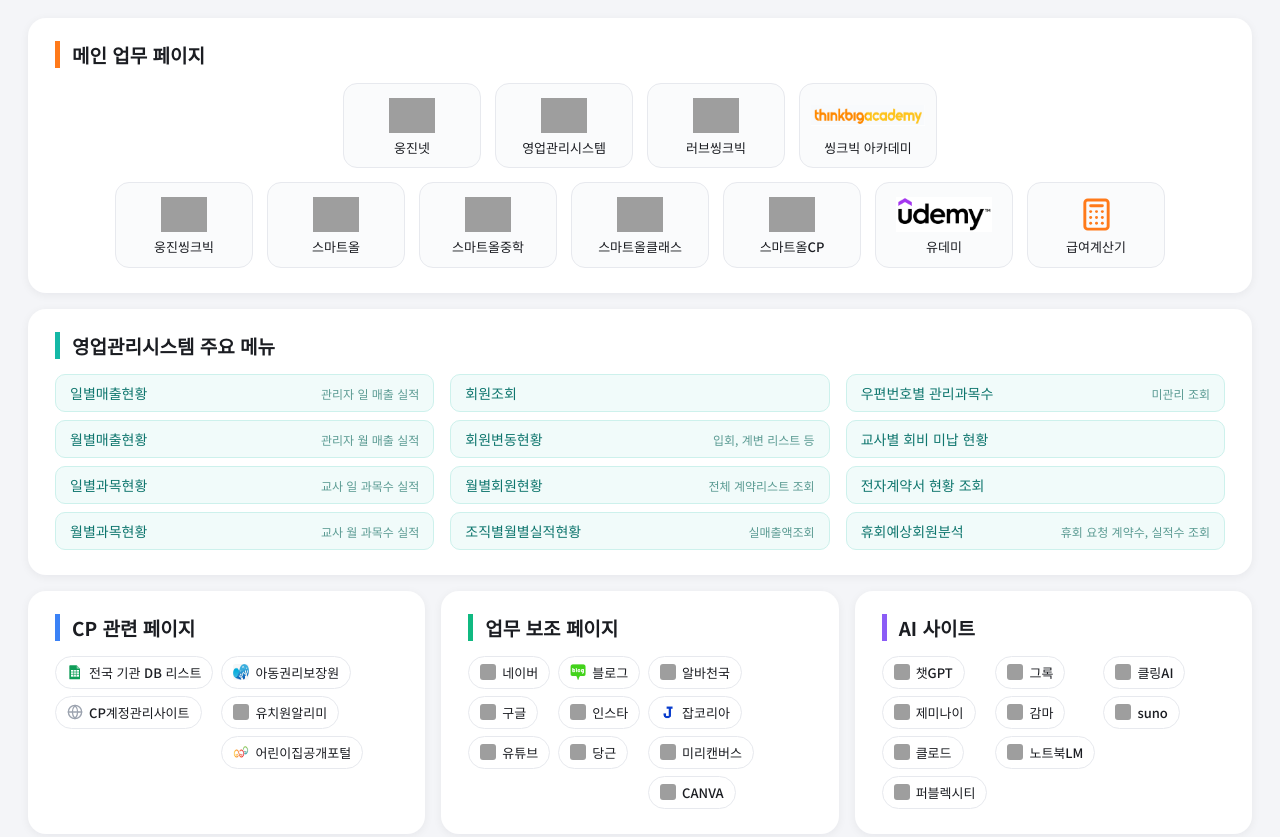
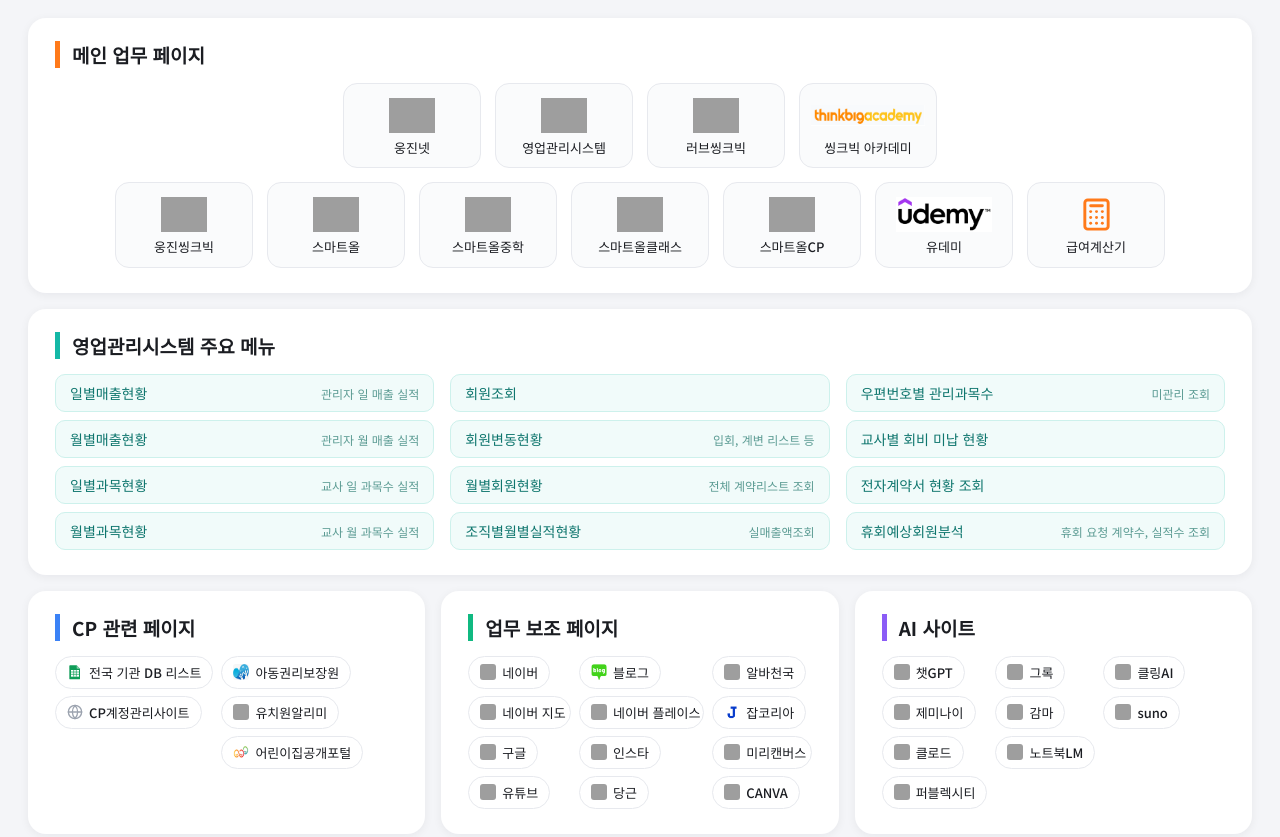
Before and after one commit to kisstaro/portal-links, a plain HTML site: page index.html in a window 1280 px wide. Shown: the top 837 px of the page. Drawn offline with Linux system fonts and the light colour scheme; grey boxes are pictures that could not be loaded.

Commit message:
Add files via upload

```diff
--- a/index.html
+++ b/index.html
@@ -255,6 +255,9 @@
           <a class="chip" href="https://www.naver.com/" target="_blank">
             <img data-domain="naver.com" alt="">네이버
           </a>
+          <a class="chip" href="https://map.naver.com/p?c=7.40,0,0,0,dh" target="_blank">
+            <img data-domain="map.naver.com" alt="">네이버 지도
+          </a>
           <a class="chip" href="https://www.google.com/" target="_blank">
             <img data-domain="google.com" alt="">구글
           </a>
@@ -265,6 +268,9 @@
         <div class="chip-col">
           <a class="chip" href="https://blog.naver.com/" target="_blank">
             <img src="blog-logo.png" alt="">블로그
+          </a>
+          <a class="chip" href="https://m.place.naver.com/my" target="_blank">
+            <img data-domain="naver.com" alt="">네이버 플레이스
           </a>
           <a class="chip" href="https://www.instagram.com/" target="_blank">
             <img data-domain="instagram.com" alt="">인스타
```
